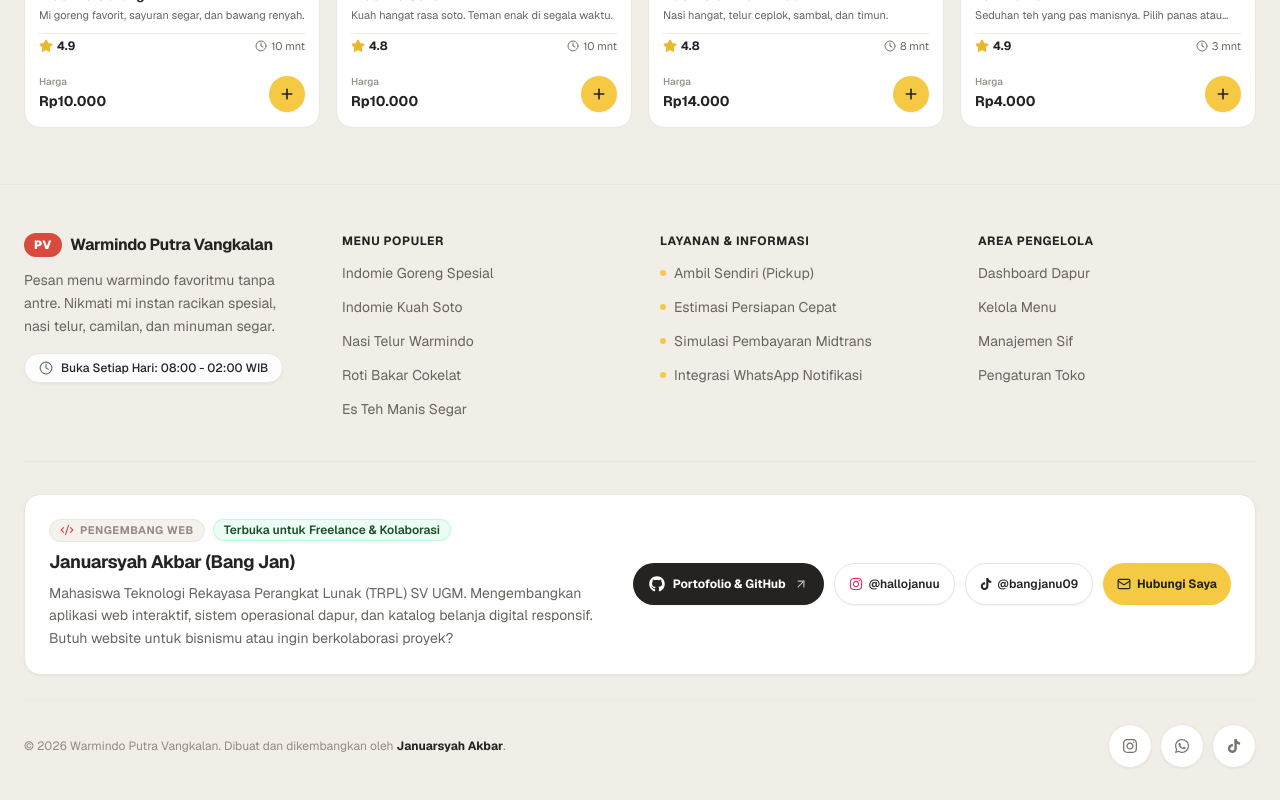
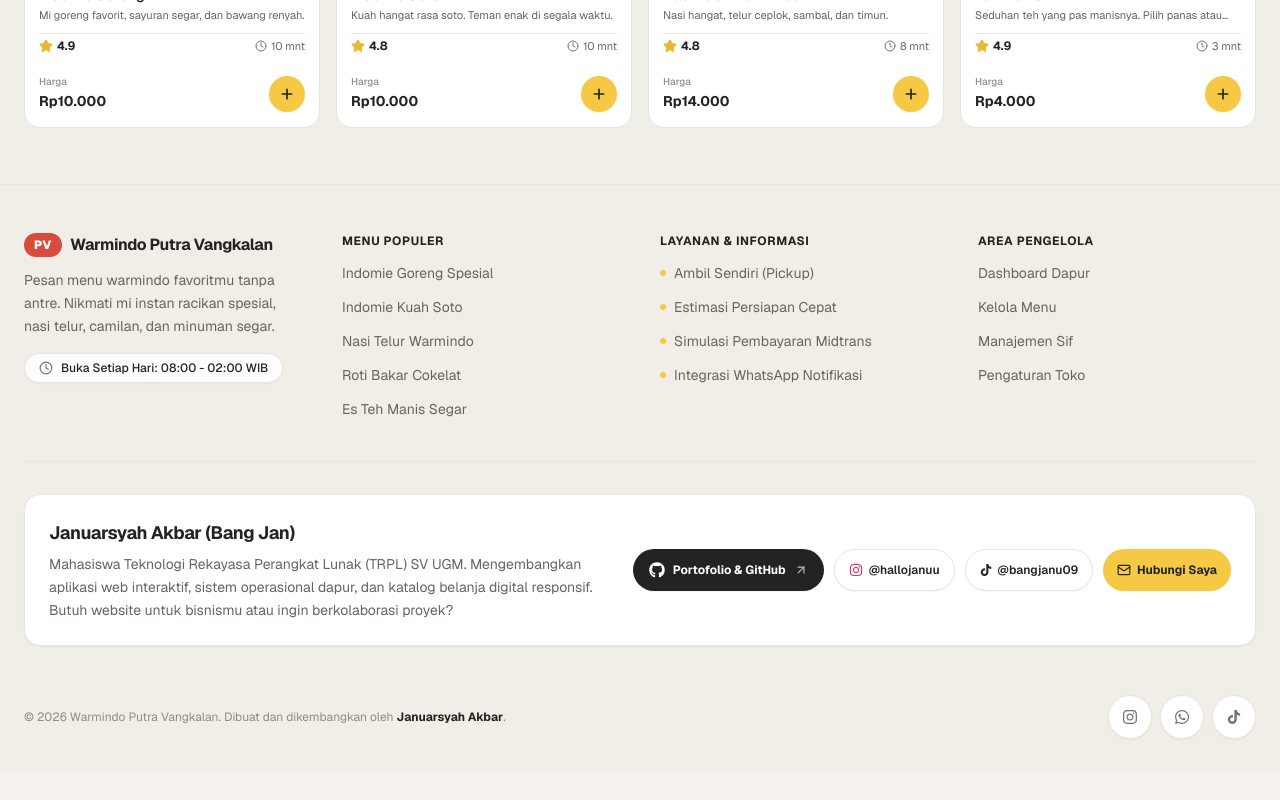
Before and after one commit to mrfroglab/vankalan-web, a Next.js app: page / in a window 1280 px wide. Shown: the part 2009-2809 px from the top of the page. After the commit the page ends 2780 px from the top, so only its background shows below. Built offline with nearby package versions, Linux system fonts and the light colour scheme.

Commit message:
refactor(footer): hapus badge Pengembang Web dan status ketersediaan di kartu developer

```diff
--- a/src/components/customer/FoodlyFooter.tsx
+++ b/src/components/customer/FoodlyFooter.tsx
@@ -1,6 +1,6 @@
 import React from 'react';
 import Link from 'next/link';
-import { Clock, Code2, ArrowUpRight, Mail } from 'lucide-react';
+import { Clock, ArrowUpRight, Mail } from 'lucide-react';
 import { FaInstagram, FaWhatsapp, FaTiktok, FaGithub } from 'react-icons/fa6';
 
 export function FoodlyFooter() {
@@ -114,16 +114,6 @@ export function FoodlyFooter() {
         <div className="mt-10 pt-8 border-t border-[#e9e5df]">
           <div className="bg-white border border-[#e9e5df] rounded-2xl p-5 sm:p-6 shadow-xs flex flex-col lg:flex-row lg:items-center justify-between gap-5">
             <div className="space-y-1.5 max-w-2xl">
-              <div className="flex items-center gap-2 flex-wrap">
-                <span className="inline-flex items-center gap-1.5 text-[11px] font-bold uppercase tracking-wider text-[#918c84] bg-[#f5f2ed] border border-[#e9e5df] px-2.5 py-0.5 rounded-full">
-                  <Code2 className="w-3.5 h-3.5 text-[#d94b3d]" />
-                  <span>Pengembang Web</span>
-                </span>
-                <span className="text-xs font-semibold text-[#1c4d25] bg-emerald-50 border border-emerald-200/60 px-2.5 py-0.5 rounded-full">
-                  Terbuka untuk Freelance & Kolaborasi
-                </span>
-              </div>
-
               <h3 className="text-base sm:text-lg font-bold text-[#242321] tracking-tight">
                 Januarsyah Akbar (Bang Jan)
               </h3>
```
